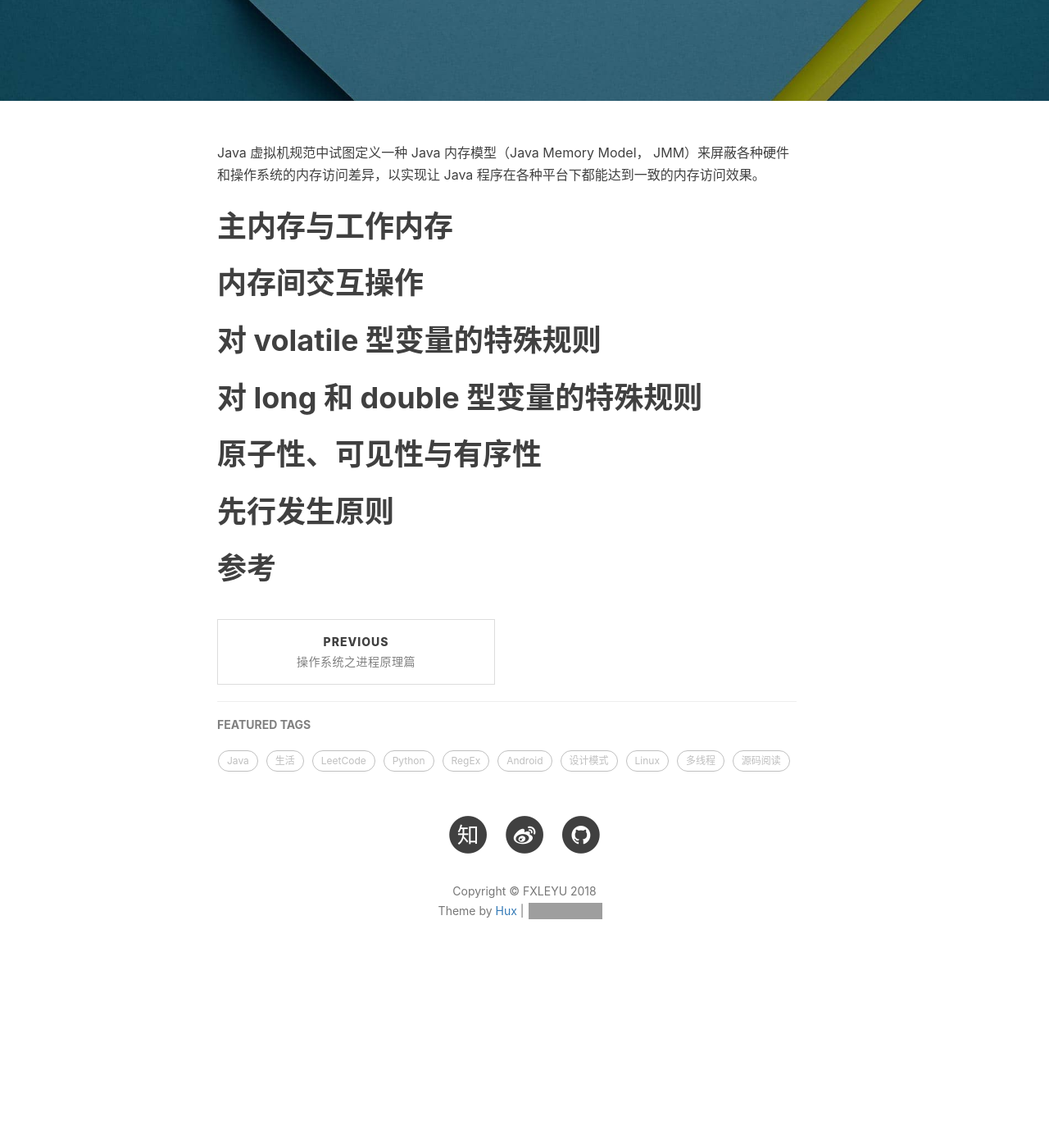
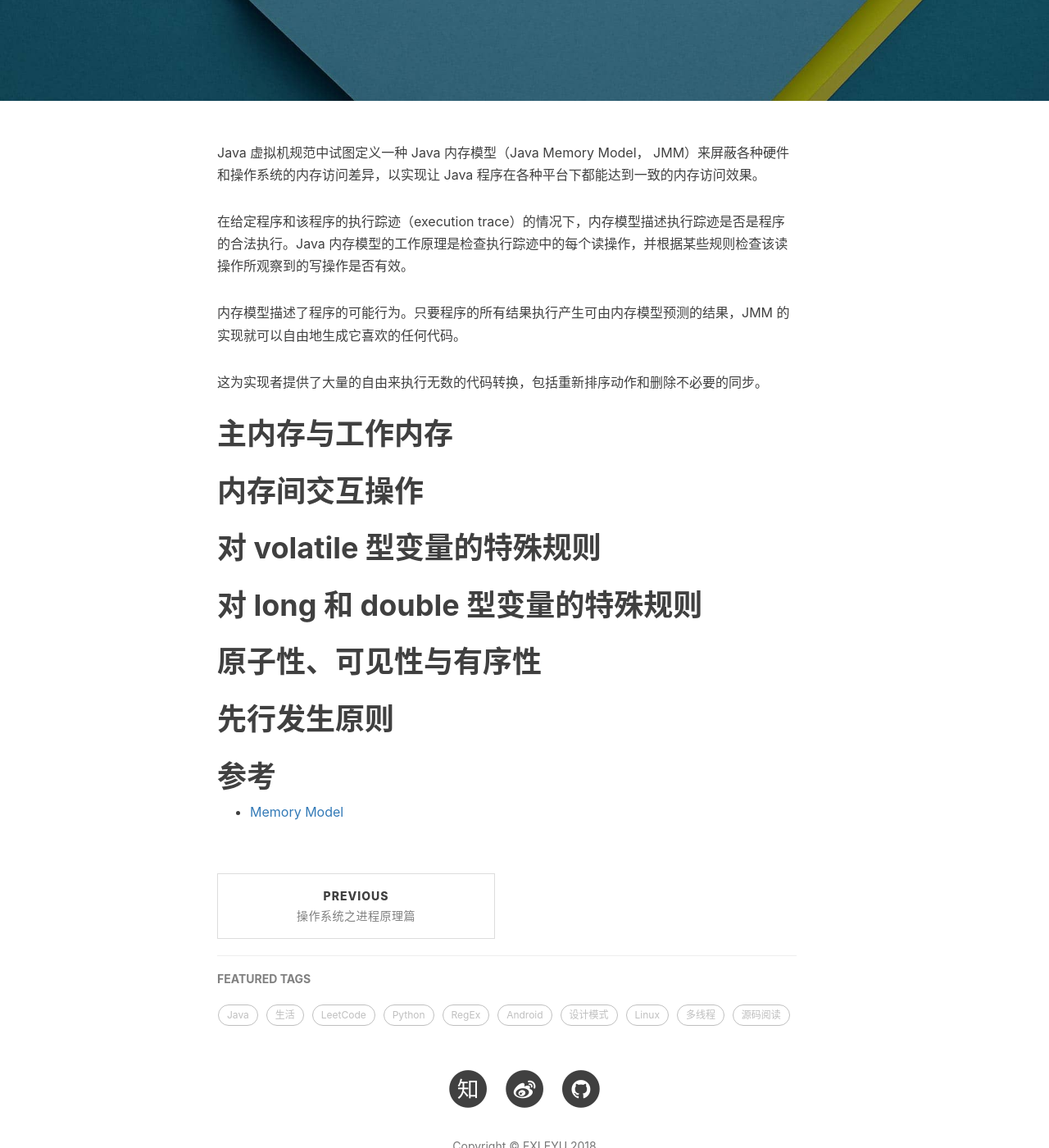
Before and after one commit to fxleyu/fxleyu.github.io, a Jekyll site: the page built from _posts/2018-09-28-hello-java-memory-model.md, in a window 1280 px wide and 1400 px high, scrolled down 400 px. Shown: the whole window at 82% size. Built offline with Jekyll 4.4.1, drawn with Linux system fonts in a browser that asks for light colours; nearby versions of some CDN libraries; comment, search, counter and statistics services are not loaded; before the commit the page ends 1615 px from its top, so only the background shows below that; grey boxes are pictures that could not be loaded.

Commit message:
JAVA 内存模型，添加官方介绍

```diff
--- a/_posts/2018-09-28-hello-java-memory-model.md
+++ b/_posts/2018-09-28-hello-java-memory-model.md
@@ -10,6 +10,15 @@ tags:
 ---
 Java 虚拟机规范中试图定义一种 Java 内存模型（Java Memory Model， JMM）来屏蔽各种硬件
 和操作系统的内存访问差异，以实现让 Java 程序在各种平台下都能达到一致的内存访问效果。
+
+在给定程序和该程序的执行踪迹（execution trace）的情况下，内存模型描述执行踪迹是否是程序
+的合法执行。Java 内存模型的工作原理是检查执行踪迹中的每个读操作，并根据某些规则检查该读
+操作所观察到的写操作是否有效。
+
+内存模型描述了程序的可能行为。只要程序的所有结果执行产生可由内存模型预测的结果，JMM 的
+实现就可以自由地生成它喜欢的任何代码。
+
+这为实现者提供了大量的自由来执行无数的代码转换，包括重新排序动作和删除不必要的同步。
 
 # 主内存与工作内存
 
@@ -24,3 +33,4 @@ Java 虚拟机规范中试图定义一种 Java 内存模型（Java Memory Model
 # 先行发生原则
 
 # 参考
+- [Memory Model](https://docs.oracle.com/javase/specs/jls/se8/html/jls-17.html#jls-17.4)
```
